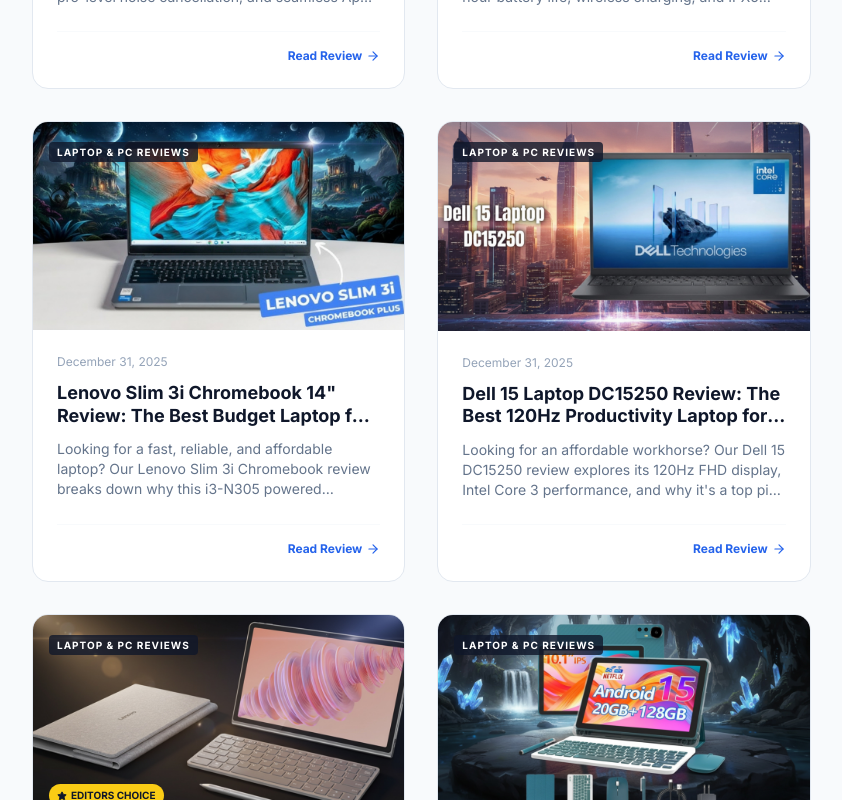
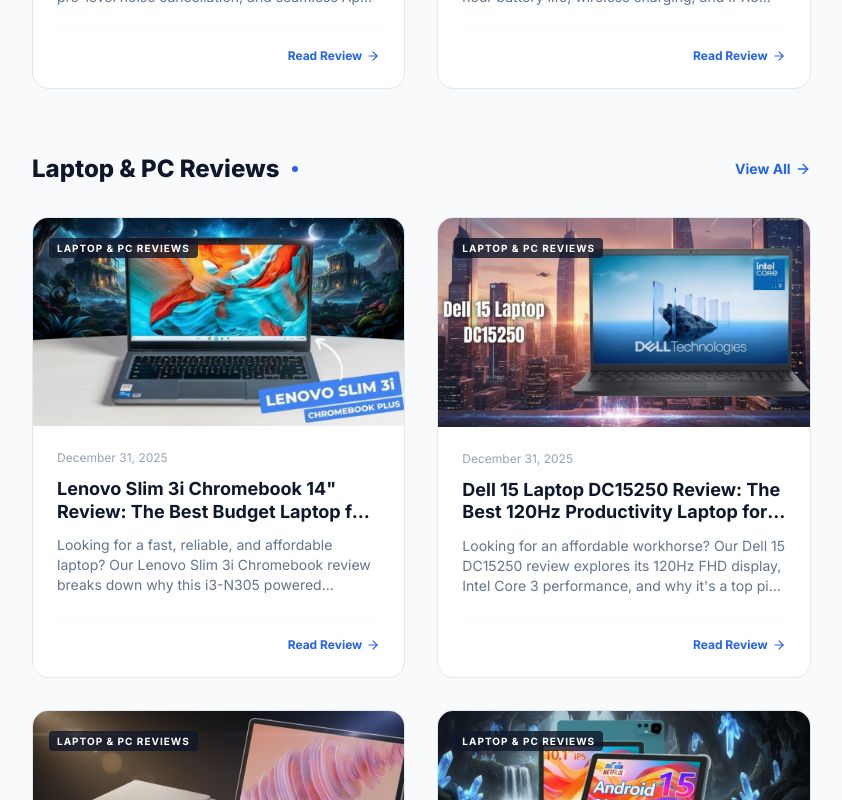
Before and after one commit to korgelo/modernwebecom, a React (Vite) app: page / in a window 1280 px wide. Shown: the part 2460-3260 px from the top of the page, without its empty margins (0-842 px from the left). Built offline with nearby package versions, Linux system fonts and the light colour scheme.

Commit message:
Filter posts by category with 6 per category, update View All links to ListCategory

```diff
--- a/pages/Home.tsx
+++ b/pages/Home.tsx
@@ -3,10 +3,17 @@ import { MOCK_POSTS, TRENDING_POSTS } from "../constants";
 import BlogCard from "../components/BlogCard";
 import { ArrowRight, Zap, TrendingUp, Award, Star } from "lucide-react";
 import { Link } from "react-router-dom";
+import { Category } from "../types";
 
 const Home: React.FC = () => {
   const featuredPost = MOCK_POSTS.find((p) => p.featured) || MOCK_POSTS[0];
-  const latestPosts = MOCK_POSTS.slice(0);
+  const latestPosts = MOCK_POSTS.slice(0, 6);
+
+  // Group posts by category with 6 posts per category
+  const postsByCategory = Object.values(Category).reduce((acc, category) => {
+    acc[category] = MOCK_POSTS.filter((post) => post.category === category).slice(0, 6);
+    return acc;
+  }, {} as Record<Category, typeof MOCK_POSTS>);
 
   return (
     <div className="pb-20">
@@ -113,8 +120,25 @@ const Home: React.FC = () => {
                 Latest Reviews{" "}
                 <div className="h-1.5 w-1.5 rounded-full bg-blue-600"></div>
               </h2>
+            </div>
+
+            <div className="grid grid-cols-1 sm:grid-cols-2 gap-8">
+              {latestPosts.map((post) => (
+                <BlogCard key={post.id} post={post} />
+              ))}
+            </div>
+
+            {/* Posts by Category */}
+            {Object.entries(postsByCategory).map(([category, posts]) =>
+              posts.length > 0 && (
+                <div key={category} className="mt-16">
+                  <div className="flex items-center justify-between mb-8">
+                    <h2 className="text-2xl font-black text-slate-900 flex items-center gap-3">
+                      {category}{" "}
+                      <div className="h-1.5 w-1.5 rounded-full bg-blue-600"></div>
+                    </h2>
                     <Link
-                to="/reviews"
+                      to={`/category/${encodeURIComponent(category)}`}
                       className="text-blue-600 hover:text-blue-700 font-bold text-sm flex items-center gap-1 group"
                     >
                       View All{" "}
@@ -124,12 +148,14 @@ const Home: React.FC = () => {
                       />
                     </Link>
                   </div>
-
                   <div className="grid grid-cols-1 sm:grid-cols-2 gap-8">
-              {latestPosts.map((post) => (
+                    {posts.map((post) => (
                       <BlogCard key={post.id} post={post} />
                     ))}
                   </div>
+                </div>
+              )
+            )}
 
             <button className="w-full mt-12 py-4 border-2 border-slate-200 text-slate-500 font-bold rounded-2xl hover:bg-slate-50 hover:border-slate-300 transition-all uppercase tracking-widest text-xs">
               Load More Content
```
Lines whose indentation alone changed are shown as unchanged.
